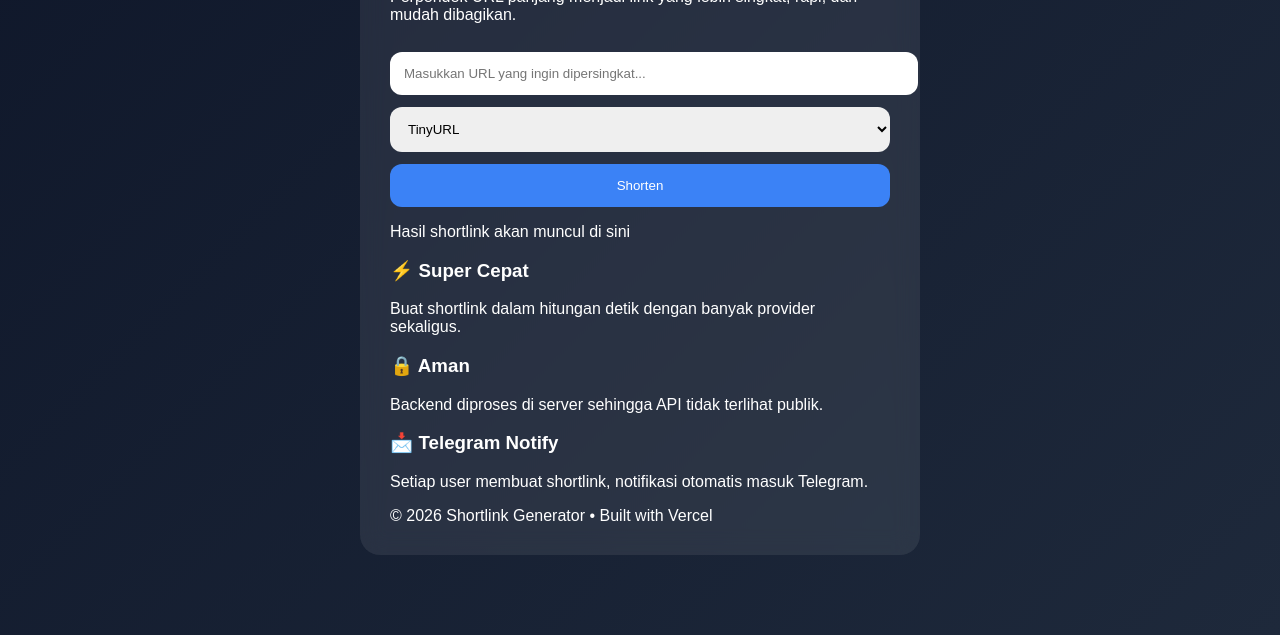
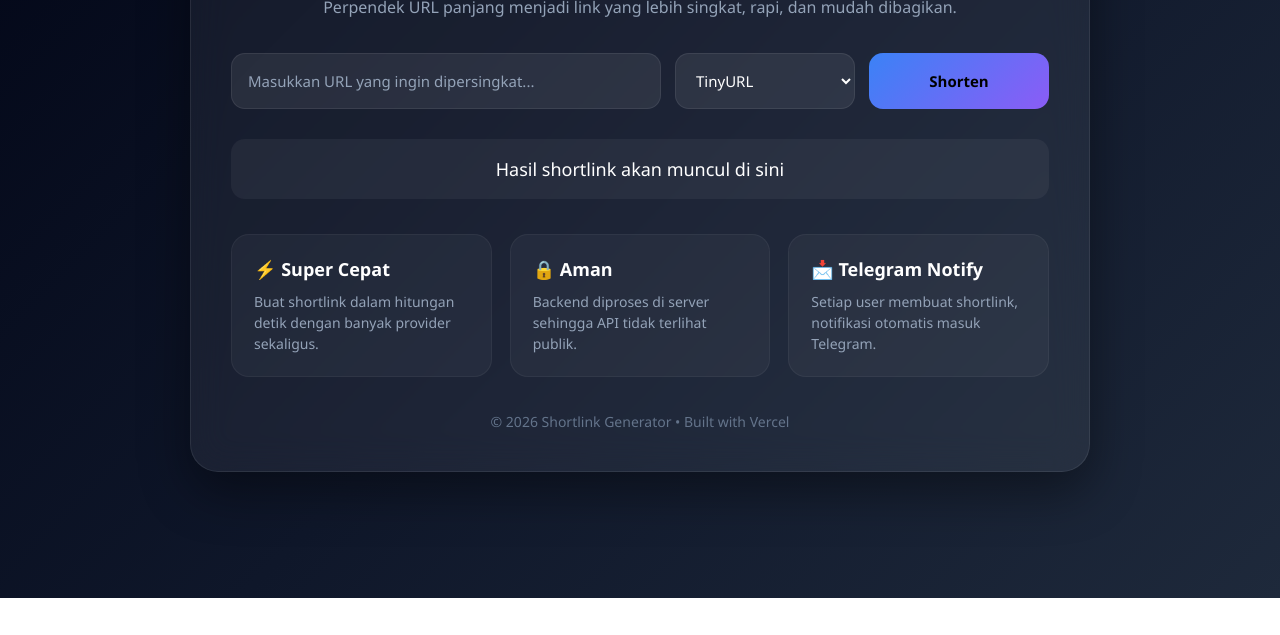
Before and after one commit to HidzzY/WebShortLink, a website: page index.html in a window 1280 px wide. Shown: the part 202-837 px from the top of the page. After the commit the page ends 800 px from the top, so only its background shows below. Drawn offline with Linux system fonts and the light colour scheme.

Commit message:
Update style.css

```diff
--- a/public/style.css
+++ b/public/style.css
@@ -1,26 +1,153 @@
+* {
+  margin: 0;
+  padding: 0;
+  box-sizing: border-box;
+  font-family: 'Segoe UI', sans-serif;
+}
+
 body {
-  margin: 0;
-  font-family: Arial, sans-serif;
-  background: linear-gradient(135deg, #0f172a, #1e293b);
+  min-height: 100vh;
+  background: linear-gradient(135deg, #020617, #0f172a, #1e293b);
   color: white;
+  padding: 30px;
 }
+
 .container {
-  max-width: 500px;
-  margin: 80px auto;
-  padding: 30px;
+  max-width: 900px;
+  margin: 50px auto;
+  padding: 40px;
+  border-radius: 28px;
+  background: rgba(255, 255, 255, 0.06);
+  border: 1px solid rgba(255,255,255,0.08);
+  backdrop-filter: blur(18px);
+  box-shadow: 0 20px 50px rgba(0,0,0,0.4);
+}
+
+h1 {
+  font-size: 3rem;
+  text-align: center;
+  margin-bottom: 12px;
+  background: linear-gradient(to right, #60a5fa, #a855f7);
+  -webkit-background-clip: text;
+  -webkit-text-fill-color: transparent;
+}
+
+.subtitle {
+  text-align: center;
+  color: #94a3b8;
+  margin-bottom: 35px;
+  font-size: 1rem;
+}
+
+.form-group {
+  display: flex;
+  gap: 14px;
+  flex-wrap: wrap;
+}
+
+input {
+  flex: 1;
+  min-width: 300px;
+}
+
+select {
+  width: 180px;
+}
+
+button {
+  width: 180px;
+  background: linear-gradient(135deg, #3b82f6, #8b5cf6);
+  font-weight: 600;
+  transition: 0.3s ease;
+}
+
+button:hover {
+  transform: translateY(-2px);
+  box-shadow: 0 10px 25px rgba(59,130,246,0.4);
+}
+
+input,
+select,
+button {
+  padding: 16px;
+  border-radius: 14px;
+  border: none;
+  outline: none;
+  font-size: 15px;
+}
+
+input,
+select {
   background: rgba(255,255,255,0.08);
-  border-radius: 20px;
-  backdrop-filter: blur(12px);
+  color: white;
+  border: 1px solid rgba(255,255,255,0.08);
 }
-input, select, button {
-  width: 100%;
-  padding: 14px;
-  margin-top: 12px;
-  border-radius: 12px;
-  border: none;
+
+input::placeholder {
+  color: #94a3b8;
 }
-button {
-  background: #3b82f6;
-  color: white;
-  cursor: pointer;
+
+#result {
+  margin-top: 30px;
+  text-align: center;
+  font-size: 18px;
+  font-weight: 500;
+  padding: 18px;
+  border-radius: 14px;
+  background: rgba(255,255,255,0.05);
+  min-height: 60px;
 }
+
+#result a {
+  color: #38bdf8;
+  text-decoration: none;
+  word-break: break-all;
+}
+
+.features {
+  display: grid;
+  grid-template-columns: repeat(auto-fit, minmax(220px, 1fr));
+  gap: 18px;
+  margin-top: 35px;
+}
+
+.feature-box {
+  padding: 22px;
+  border-radius: 18px;
+  background: rgba(255,255,255,0.04);
+  border: 1px solid rgba(255,255,255,0.05);
+}
+
+.feature-box h3 {
+  margin-bottom: 10px;
+  font-size: 18px;
+}
+
+.feature-box p {
+  color: #94a3b8;
+  font-size: 14px;
+  line-height: 1.5;
+}
+
+footer {
+  margin-top: 35px;
+  text-align: center;
+  color: #64748b;
+  font-size: 14px;
+}
+
+@media (max-width: 768px) {
+  h1 {
+    font-size: 2.2rem;
+  }
+
+  .form-group {
+    flex-direction: column;
+  }
+
+  input,
+  select,
+  button {
+    width: 100%;
+  }
+}
```
